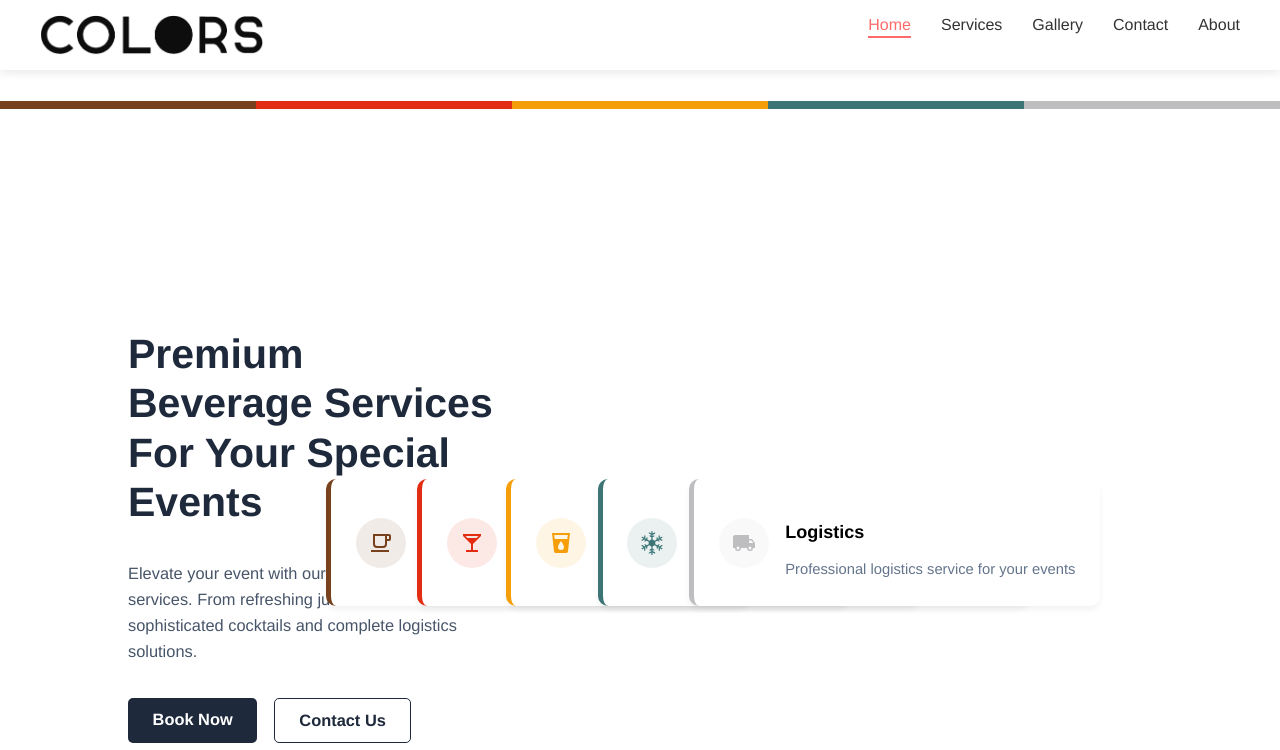
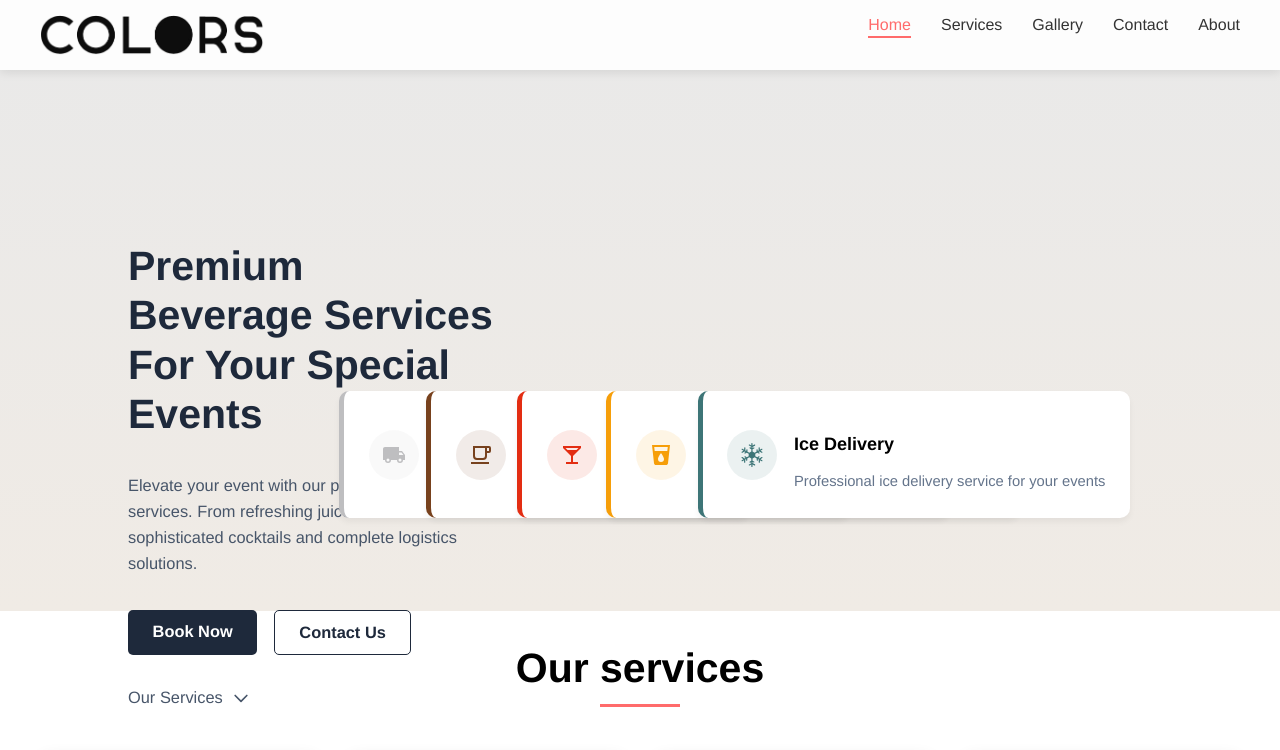
Before and after one commit to IonutSanda/colorsBar, an Angular app: page / in a window 1280 px wide. Shown: the top 750 px of the page. Built offline with nearby package versions, Linux system fonts and the light colour scheme.

Commit message:
redesign hero component. Fix scrolling

```diff
--- a/src/app/components/hero/hero.component.html
+++ b/src/app/components/hero/hero.component.html
@@ -54,9 +54,9 @@
       <p>Elevate your event with our professional beverage services. From refreshing juice bars to sophisticated cocktails and complete logistics solutions.</p>
       <div class="buttons">
           <a href="#" class="btn btn-primary">Book Now</a>
-          <a href="#" class="btn btn-outline">Contact Us</a>
+          <a href="#contact" class="btn btn-outline" (click)="scrollToSection($event, 'contact')">Contact Us</a>
       </div>
-      <div class="service-dropdown">
+      <div class="service-dropdown" (click)="scrollToSection($event, 'services')">
           <span>Our Services</span>
           <svg xmlns="http://www.w3.org/2000/svg" fill="none" viewBox="0 0 24 24" stroke="currentColor">
               <path stroke-linecap="round" stroke-linejoin="round" stroke-width="2" d="M19 9l-7 7-7-7" />
@@ -65,6 +65,17 @@
   </div>
 
   <div class="services-section">
+      <div class="service-card logistics">
+        <div class="service-icon">
+            <svg xmlns="http://www.w3.org/2000/svg" viewBox="0 0 24 24">
+                <path d="M18,18.5A1.5,1.5 0 0,1 16.5,17A1.5,1.5 0 0,1 18,15.5A1.5,1.5 0 0,1 19.5,17A1.5,1.5 0 0,1 18,18.5M19.5,9.5L21.46,12H17V9.5M6,18.5A1.5,1.5 0 0,1 4.5,17A1.5,1.5 0 0,1 6,15.5A1.5,1.5 0 0,1 7.5,17A1.5,1.5 0 0,1 6,18.5M20,8H17V4H3C1.89,4 1,4.89 1,6V17H3A3,3 0 0,0 6,20A3,3 0 0,0 9,17H15A3,3 0 0,0 18,20A3,3 0 0,0 21,17H23V12L20,8Z" />
+            </svg>
+        </div>
+        <div class="service-content">
+            <h3>Logistics</h3>
+            <p>Professional logistics service for your events</p>
+        </div>
+    </div>
       <div class="service-card coffee-bar">
           <div class="service-icon">
               <svg xmlns="http://www.w3.org/2000/svg" viewBox="0 0 24 24">
@@ -110,18 +121,6 @@
               <p>Professional ice delivery service for your events</p>
           </div>
       </div>
-
-      <div class="service-card logistics">
-          <div class="service-icon">
-              <svg xmlns="http://www.w3.org/2000/svg" viewBox="0 0 24 24">
-                  <path d="M18,18.5A1.5,1.5 0 0,1 16.5,17A1.5,1.5 0 0,1 18,15.5A1.5,1.5 0 0,1 19.5,17A1.5,1.5 0 0,1 18,18.5M19.5,9.5L21.46,12H17V9.5M6,18.5A1.5,1.5 0 0,1 4.5,17A1.5,1.5 0 0,1 6,15.5A1.5,1.5 0 0,1 7.5,17A1.5,1.5 0 0,1 6,18.5M20,8H17V4H3C1.89,4 1,4.89 1,6V17H3A3,3 0 0,0 6,20A3,3 0 0,0 9,17H15A3,3 0 0,0 18,20A3,3 0 0,0 21,17H23V12L20,8Z" />
-              </svg>
-          </div>
-          <div class="service-content">
-              <h3>Logistics</h3>
-              <p>Professional logistics service for your events</p>
-          </div>
-      </div>
   </div>
 </div>
 
--- a/src/app/components/hero/hero.component.scss
+++ b/src/app/components/hero/hero.component.scss
@@ -4,7 +4,7 @@
   display: flex;
   width: 100%;
   height: 8px;
-  top:-30px;
+  top:-60px;
   position: relative;
 }
 
@@ -33,11 +33,12 @@
 }
 
 .container {
+  background: linear-gradient(to bottom, #e9e9e9, #f0ebe5);
   max-width: 100%;
   margin: 0 auto;
   padding-top: 8rem;
   display: flex;
-  min-height: 100vh;
+  height: 60vh;
   flex-direction: column;
 }
 
@@ -45,7 +46,7 @@
   display: flex;
   width: 80%;
   align-self: center;
-  margin-top: 150px;
+  margin-top: 70px;
 }
 
 .hero-section {
@@ -156,15 +157,15 @@ p {
 }
 
 .service-card:nth-child(3) {
-  right: 360px;
+  right: 330px;
 }
 
 .service-card:nth-child(4) {
-  right: 250px;
+  right: 260px;
 }
 
 .service-card:nth-child(5) {
-  right: 180px;
+  right: 150px;
 }
 
 .service-icon {
--- a/src/app/components/hero/hero.component.ts
+++ b/src/app/components/hero/hero.component.ts
@@ -1,4 +1,6 @@
-import { Component, OnInit } from '@angular/core';
+import { Component, inject, OnInit } from '@angular/core';
+import { ScrollService } from '../../services/scroll.service';
+import { Router } from '@angular/router';
 import { NAVBAR_HEIGHT } from '../../application.constants';
 
 @Component({
@@ -9,6 +11,9 @@ import { NAVBAR_HEIGHT } from '../../application.constants';
   styleUrl: './hero.component.scss',
 })
 export class HeroComponent implements OnInit {
+
+  private readonly scrollService = inject(ScrollService);
+
   public title = 'Colors';
   public tagline =
     'Experience premium ice delivery and professional mobile bar services that transform ordinary gatherings into extraordinary celebrations. ';
@@ -20,14 +25,13 @@ export class HeroComponent implements OnInit {
     }, 100);
   }
 
-  public scrollToServices(): void {
-    const servicesSection = document.getElementById('services');
+  public scrollToSection(event: Event,sectionId: string): void {
+    event.preventDefault();
 
-    if (servicesSection) {
-      window.scrollTo({
-        top: servicesSection.offsetTop - NAVBAR_HEIGHT,
-        behavior: 'smooth',
-      });
+    const servicesSection = document.getElementById(sectionId);
+
+    if(servicesSection){
+      this.scrollService.scrollToSection(sectionId, NAVBAR_HEIGHT - 100);
     }
   }
 }
--- a/src/app/components/navbar/navbar.component.html
+++ b/src/app/components/navbar/navbar.component.html
@@ -1,7 +1,7 @@
 <nav class="navbar">
   <div class="container">
     <div class="logo">
-      <a [routerLink]="['/']">
+      <a [routerLink]="['/']" (click)="scrollToSection($event, '/')">
         <img src="assets/img/logo.png" alt="Colors" />
       </a>
     </div>
```
